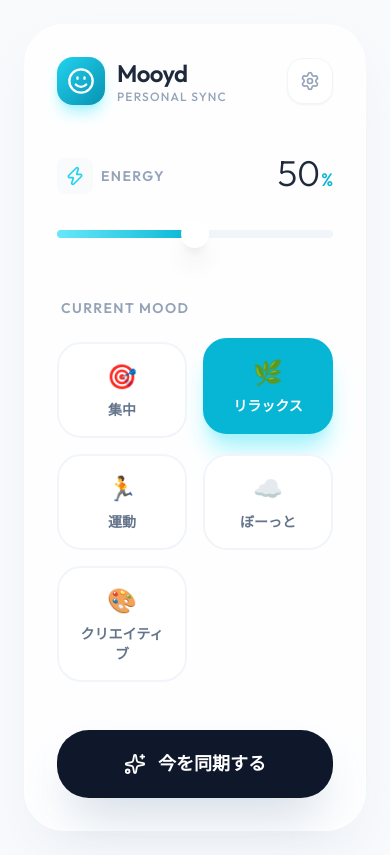
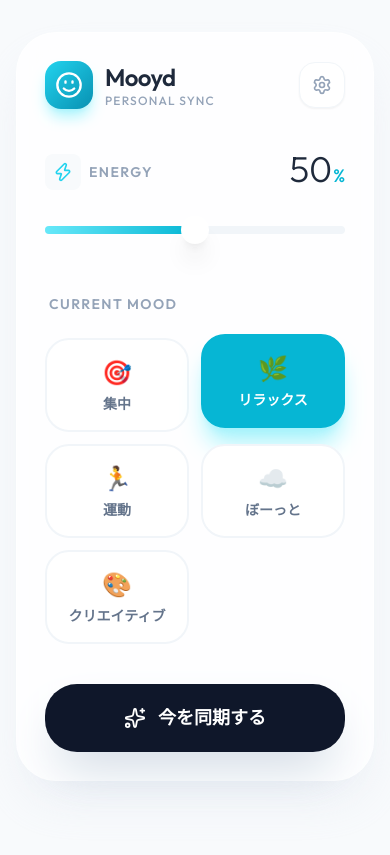
Before and after one commit to LeeR6174/Mooyd, a React (Vite) app: page / in a window 390 px wide. Built offline with nearby package versions, Linux system fonts and the light colour scheme.

Commit message:
feat: implement initial dashboard UI for Mooyd with mood and energy selection functionality

```diff
--- a/src/App.jsx
+++ b/src/App.jsx
@@ -141,12 +141,12 @@ function App() {
   };
 
   return (
-    <div className="min-h-screen flex items-center justify-center p-6 bg-slate-50">
-      <div className="w-full max-w-lg">
+    <div className="min-h-screen flex items-start sm:items-center justify-center p-4 sm:p-6 bg-slate-50">
+      <div className="w-full max-w-[440px] pt-4 sm:pt-0">
         {view === 'dashboard' ? (
           <div className="space-y-6">
-            <div className="bg-white/80 backdrop-blur-xl rounded-[2.5rem] p-8 sm:p-10 shadow-2xl shadow-slate-200/60 border border-white/50 animate-in fade-in zoom-in-95 duration-700">
-              <div className="flex items-center justify-between mb-12">
+            <div className="bg-white/80 backdrop-blur-xl rounded-[2.5rem] p-7 sm:p-9 shadow-2xl shadow-slate-200/60 border border-white/50 animate-in fade-in zoom-in-95 duration-700">
+              <div className="flex items-center justify-between mb-10">
                 <div className="flex items-center gap-3">
                   <div className="w-12 h-12 bg-gradient-to-br from-cyan-400 to-cyan-600 rounded-2xl flex items-center justify-center text-white shadow-lg shadow-cyan-200">
                     <Smile size={28} />
@@ -187,22 +187,22 @@ function App() {
                 </div>
               </div>
 
-              <div className="mb-12">
+              <div className="mb-10">
                 <label className="block text-sm font-bold text-slate-400 uppercase tracking-widest mb-6 px-1">Current Mood</label>
-                <div className="grid grid-cols-2 sm:grid-cols-3 gap-4">
+                <div className="grid grid-cols-2 gap-3 sm:gap-4">
                   {userMoods.map((mood) => (
                     <button
                       key={mood.id}
                       onClick={() => { playSound('click'); setSelectedMood(mood.id); }}
-                      className={`relative overflow-hidden py-4 px-4 rounded-3xl text-sm font-semibold transition-all duration-300 border-2
+                      className={`relative overflow-hidden py-4 px-3 rounded-3xl text-sm font-semibold transition-all duration-300 border-2
                         ${selectedMood === mood.id
                           ? 'bg-cyan-500 border-cyan-500 text-white shadow-xl shadow-cyan-200 -translate-y-1'
                           : 'bg-white border-slate-100 text-slate-500 hover:border-cyan-200 hover:bg-slate-50 active:scale-95'}
                       `}
                     >
-                      <div className="flex flex-col items-center gap-2 relative z-10">
+                      <div className="flex flex-col items-center gap-1.5 relative z-10">
                         <span className="text-2xl">{mood.icon}</span>
-                        <span>{mood.label}</span>
+                        <span className="truncate w-full px-1">{mood.label}</span>
                       </div>
                     </button>
                   ))}
@@ -243,11 +243,11 @@ function App() {
           </div>
         ) : view === 'result' ? (
           <div className={`flex flex-col items-center transition-all duration-500 ${isRerolling ? 'opacity-0 scale-95' : 'opacity-100 scale-100'}`}>
-            <div className="bg-white rounded-[3rem] p-12 shadow-2xl shadow-slate-200 border border-slate-100 text-center w-full animate-in zoom-in-95 duration-500">
+            <div className="bg-white rounded-[3rem] p-10 sm:p-12 shadow-2xl shadow-slate-200 border border-slate-100 text-center w-full animate-in zoom-in-95 duration-500">
               <div className="w-20 h-20 bg-gradient-to-br from-cyan-50 to-cyan-100 rounded-[2.5rem] flex items-center justify-center text-cyan-600 mx-auto mb-10 shadow-inner">
                 <Zap size={40} fill="currentColor" className="opacity-80" />
               </div>
-              <h2 className="text-4xl font-bold text-slate-800 leading-tight mb-12">{recommendation?.name}</h2>
+              <h2 className="text-3xl sm:text-4xl font-bold text-slate-800 leading-tight mb-12">{recommendation?.name}</h2>
               <div className="flex flex-col gap-4">
                 <button onClick={handleDone} className="w-full bg-slate-900 text-white rounded-3xl py-5 px-8 font-bold text-lg flex items-center justify-center gap-3 hover:bg-cyan-600 transition-all duration-300">
                   <CheckCircle2 size={24} /> 完了する
@@ -259,7 +259,7 @@ function App() {
             </div>
           </div>
         ) : (
-          <div className="bg-white/80 backdrop-blur-xl rounded-[2.5rem] p-8 sm:p-10 shadow-2xl shadow-slate-200/60 border border-white/50 animate-in fade-in slide-in-from-bottom-6 duration-700">
+          <div className="bg-white/80 backdrop-blur-xl rounded-[2.5rem] p-7 sm:p-9 shadow-2xl shadow-slate-200/60 border border-white/50 animate-in fade-in slide-in-from-bottom-6 duration-700">
             <div className="flex items-center justify-between mb-10">
               <button onClick={() => { playSound('click'); setView('dashboard'); setEditingAction(null); setEditingMood(null); }} className="p-3 bg-white rounded-2xl text-slate-400 border border-slate-100 shadow-sm"><ArrowLeft size={20} /></button>
               <h2 className="text-xl font-bold text-slate-800 tracking-tight">Settings</h2>
```
